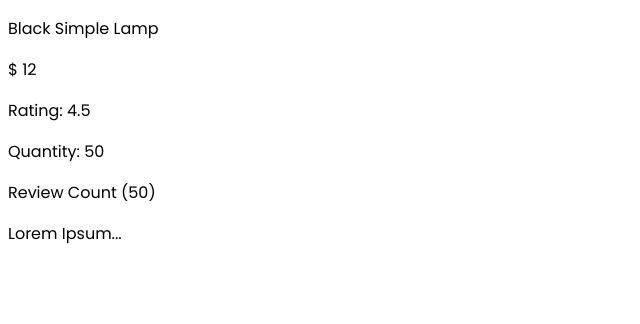
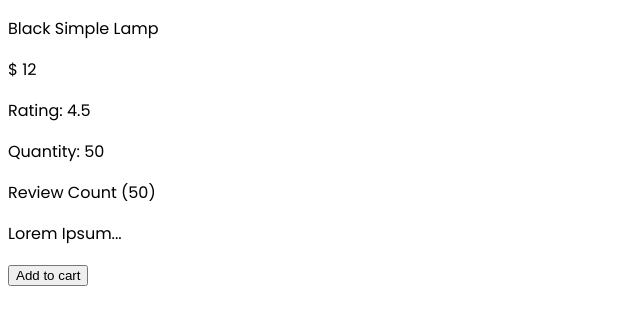
Before and after one commit to aritako/fe-test, an Angular app: page /product/00000001 in a window 1280 px wide. Shown: the top 324 px of the page, without its empty margins (0-640 px from the left). Built offline with nearby package versions, Linux system fonts and the light colour scheme.

Commit message:
add add-to-cart button

```diff
--- a/src/app/components/add-to-cart/add-to-cart.component.html
+++ b/src/app/components/add-to-cart/add-to-cart.component.html
@@ -1 +1 @@
-<p>add-to-cart works!</p>
+<button>Add to cart</button>
--- a/src/app/product/product.component.html
+++ b/src/app/product/product.component.html
@@ -5,4 +5,5 @@
   <p>Quantity: {{ product.stock }}</p>
   <p>Review Count ({{ product.review_count }})</p>
   <p>{{ product.description }}</p>
+  <app-add-to-cart></app-add-to-cart>
 </div>
--- a/src/app/product/product.component.ts
+++ b/src/app/product/product.component.ts
@@ -2,10 +2,11 @@ import { Component, Input } from '@angular/core';
 import { RouterModule, Router, ActivatedRoute } from '@angular/router';
 import products from '../products';
 import { Observable } from 'rxjs';
+import { AddToCartComponent } from '../components/add-to-cart/add-to-cart.component';
 @Component({
   selector: 'app-product',
   standalone: true,
-  imports: [RouterModule],
+  imports: [RouterModule, AddToCartComponent],
   templateUrl: './product.component.html',
   styleUrl: './product.component.css',
 })
```
Also changed, not shown: 1 other file (tests, documents, lock files or other folders).
